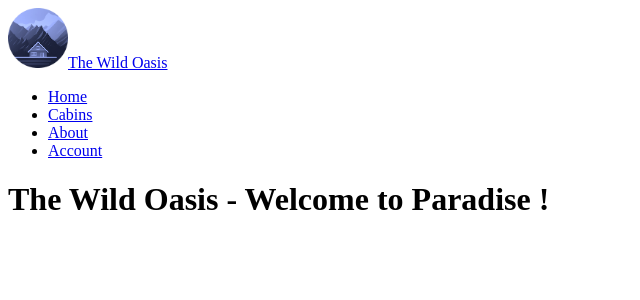
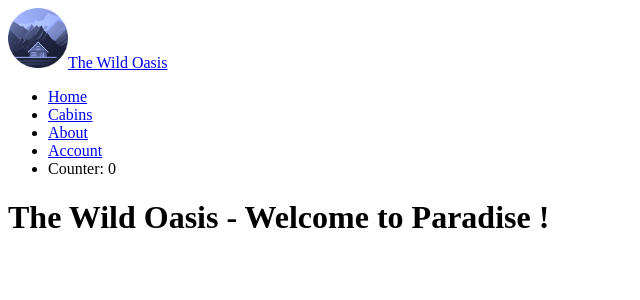
Before and after one commit to gervais-amoah/the-wild-oasis_front-office, a Next.js app: page / in a window 1280 px wide. Shown: the top 300 px of the page, without its empty margins (0-640 px from the left). Built offline with nearby package versions, Linux system fonts and the light colour scheme.

Commit message:
Experiencing with Context API and SSR

```diff
--- a/app/layout.tsx
+++ b/app/layout.tsx
@@ -1,5 +1,6 @@
 import Logo from '@/components/Logo';
 import Navigations from '@/components/Navigations';
+import { ClickProvider } from '@/context/counter';
 
 export const metadata = {
   title: 'The Wild Oasis',
@@ -14,11 +15,13 @@ export default function RootLayout({
   return (
     <html lang="en">
       <body>
-        <header>
-          <Logo />
-          <Navigations />
-        </header>
-        <main>{children}</main>
+        <ClickProvider>
+          <header>
+            <Logo />
+            <Navigations />
+          </header>
+          <main>{children}</main>
+        </ClickProvider>
       </body>
     </html>
   );
--- a/components/Navigations.tsx
+++ b/components/Navigations.tsx
@@ -1,7 +1,11 @@
+'use client';
+
+import { useClickContext } from '@/context/counter';
 import Link from 'next/link';
 import React from 'react';
 
 export default function Navigations() {
+  const { clickCount } = useClickContext();
   return (
     <ul>
       <li>
@@ -16,6 +20,7 @@ export default function Navigations() {
       <li>
         <Link href="/account">Account</Link>
       </li>
+      <li>Counter: {clickCount}</li>
     </ul>
   );
 }
--- /dev/null
+++ b/context/counter.tsx
@@ -0,0 +1,36 @@
+'use client';
+
+import React, { createContext, useContext, useState, ReactNode } from 'react';
+
+// Define the shape of your context
+interface ClickContextType {
+  clickCount: number;
+  incrementClick: () => void;
+}
+
+// Create the context with an initial value of `undefined`
+const ClickContext = createContext<ClickContextType | undefined>(undefined);
+
+// Create the provider component
+export const ClickProvider: React.FC<{ children: ReactNode }> = ({
+  children,
+}) => {
+  const [clickCount, setClickCount] = useState(0);
+
+  const incrementClick = () => setClickCount((prevCount) => prevCount + 1);
+
+  return (
+    <ClickContext.Provider value={{ clickCount, incrementClick }}>
+      {children}
+    </ClickContext.Provider>
+  );
+};
+
+// Custom hook to use the context
+export const useClickContext = (): ClickContextType => {
+  const context = useContext(ClickContext);
+  if (!context) {
+    throw new Error('useClickContext must be used within a ClickProvider');
+  }
+  return context;
+};
```
Also changed, not shown: components/Counter.tsx (+5 -4 lines).
